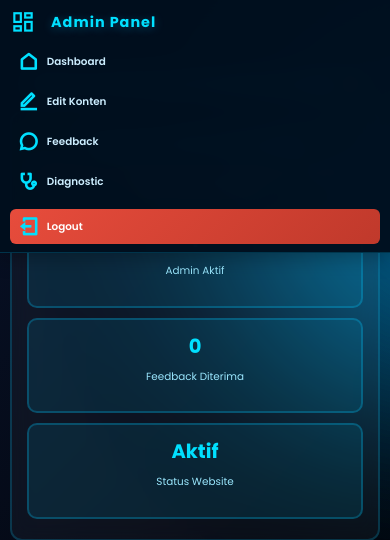
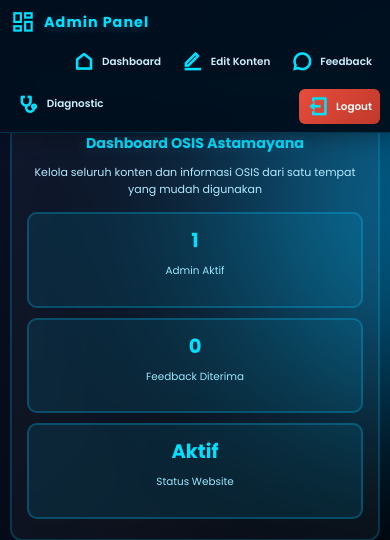
Before and after one commit to Mijal-Gamer/OSIS-ALBIKO, a PHP site: page /OSIS-ALBIKO/dashboard.php in a window 390 px wide. Shown: the top 540 px of the page. Run offline with PHP 8.4, Linux system fonts and the light colour scheme; a user stored in the database is signed in; data comes from the database, SQL or seed files in the repository; some libraries are stand-ins or nearby versions.

Commit message:
fix: Make top bar horizontal in mobile view - Keep header layout as flex-row in mobile - Keep nav-links horizontal at all screen sizes - Add white-space nowrap to prevent text wrapping - Adjust padding and gaps for mobile display

```diff
--- a/dashboard.php
+++ b/dashboard.php
@@ -671,13 +671,16 @@ if ($result) {
             }
 
             header {
-                flex-direction: column;
+                flex-direction: row;
                 gap: 8px;
                 padding: 8px 10px;
+                justify-content: space-between;
+                align-items: center;
             }
 
             .header-left {
-                width: 100%;
+                width: auto;
+                gap: 8px;
             }
 
             header h2 {
@@ -685,19 +688,22 @@ if ($result) {
             }
 
             .nav-links {
-                flex-direction: column;
+                flex-direction: row;
                 gap: 5px;
-                width: 100%;
+                width: auto;
+                flex-wrap: wrap;
+                justify-content: flex-end;
             }
 
             .nav-links a {
                 padding: 6px 8px;
                 font-size: 0.8em;
                 border-radius: 6px;
+                white-space: nowrap;
             }
 
             .logout-btn {
-                margin-left: 0;
+                margin-left: auto;
                 margin-top: 5px;
             }
 
```
